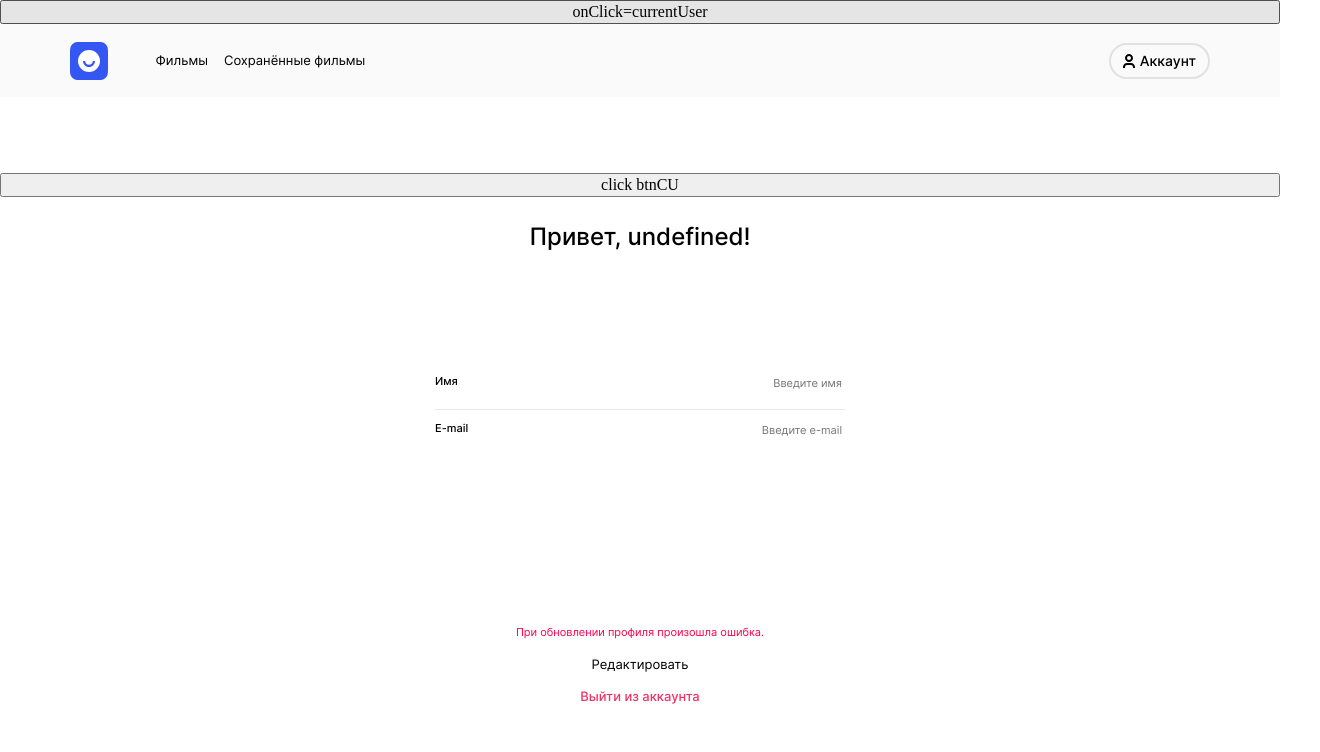
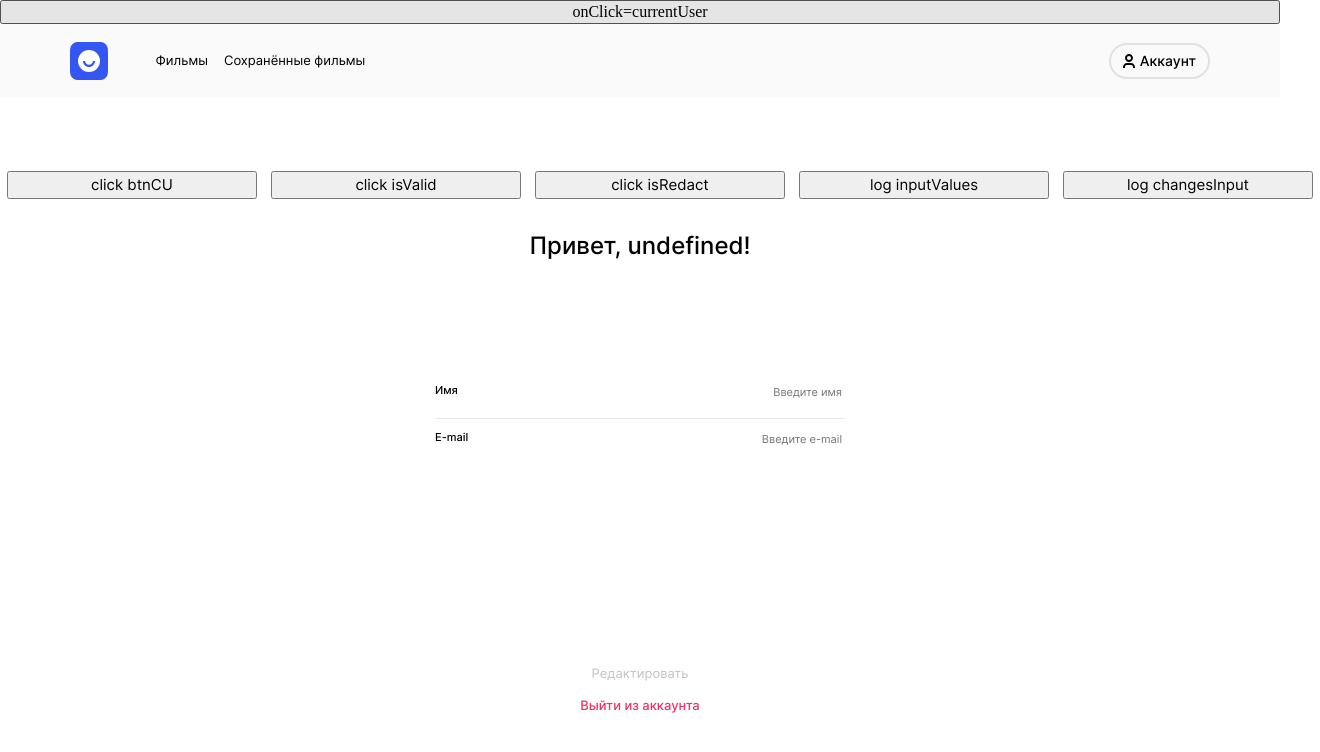
Before and after one commit to forgohill/movies-explorer-frontend, a React (Create React App) app: page /profile in a window 1280 px wide. Shown: the top 752 px of the page, 1320 px wide, since content can reach past the window. Built offline with nearby package versions, Linux system fonts and the light colour scheme; no server answers; sample sign-in values are in the browser's storage.

Commit message:
⚛️ Frontend #2 / доделал логику профиля

```diff
--- a/src/components/App/App.jsx
+++ b/src/components/App/App.jsx
@@ -40,14 +40,24 @@ function App() {
   // стейт навигации
   const [isAuthorized, setAuthorized] = useState(false);
   // стейт Context
-  const [currentUser, setCurrentUser] = React.useState({});
+  const [currentUser, setCurrentUser] = useState({});
   // стейт блокирует кнопку в момент отправки формы
   const [isBlockedButton, setIsBlockedButton] = useState(false);
   // стейт для хранения типа ошибок
-  const [sourceInfoTooltips, setSourceInfoTooltips] = React.useState({
+  const [sourceInfoTooltips, setSourceInfoTooltips] = useState({
     access: false,
     message: '',
+    isSuccess: false,
   });
+
+  const resetSourceInfoTooltips = () => {
+    setSourceInfoTooltips({
+      access: false,
+      message: '',
+      isSuccess: false,
+    });
+  }
+
 
   const togleAuthorized = () => {
     console.log('togleAuthorized');
@@ -103,6 +113,7 @@ function App() {
       })
       .finally(() => {
         setIsBlockedButton(false);
+
       })
   };
 
@@ -150,7 +161,7 @@ function App() {
       .then((res) => {
         if (res.exit) {
           console.log('user logged out');
-
+          resetSourceInfoTooltips();
           localStorage.removeItem('loginInMestoTrue');
           // setIsLoggedIn(false);
           setAuthorized(false);
@@ -177,15 +188,40 @@ function App() {
     // debugger;
     updateuserInfo(data)
       .then((res) => {
+        setCurrentUser(res);
+        setSourceInfoTooltips({
+          access: true,
+          isSuccess: true,
+          message: 'Данные профиля успешно изменены.',
+        });
         console.log(res);
       })
       .catch((err) => {
         console.error(err)
+        if (err === 409) {
+          setSourceInfoTooltips({
+            access: true,
+            isSuccess: false,
+            message: 'Пользователь с таким email уже существует.',
+          });
+          setIsBlockedButton(false);
+        } else {
+          setSourceInfoTooltips({
+            access: true,
+            isSuccess: false,
+            message: 'При регистрации пользователя произошла ошибка.',
+          });
+          setIsBlockedButton(false);
+        }
       })
       .finally(() => {
-        console.log('finally updateuserInfo App')
-      })
-      ;
+        console.log('finally updateuserInfo App');
+        // setTimeout(setSourceInfoTooltips({
+        //   access: false,
+        //   message: '',
+        //   isSuccess: false,
+        // }), 10000);
+      });
 
   }
 
@@ -206,8 +242,6 @@ function App() {
     console.log('currentUser — ');
     console.log(currentUser);
   }, [isAuthorized]);
-
-
 
   const onClickCurrentUser = () => {
     console.log(currentUser);
@@ -287,7 +321,9 @@ function App() {
                   isLoggedIn={isAuthorized}
                   onAuth={togleAuthorized}
                   onRemoveCookie={removeCookie}
+                  sourceInfoTooltips={sourceInfoTooltips}
                   onUpdateUserInfo={handlerUserInfo}
+                // onResetSourceInfoTooltips={resetSourceInfoTooltips}
                 >
                 </ProtectedRoute>
               }
--- a/src/components/Profile/Profile.css
+++ b/src/components/Profile/Profile.css
@@ -73,7 +73,6 @@
 }
 
 .profile__input {
-
   color: #000;
   text-align: right;
   font-family: 'Inter', Arial, sans-serif;
@@ -85,13 +84,25 @@
   outline: none;
 }
 
+.profile__input:hover {
+  color: #000000cc;
+  transition: 1s ease;
+}
+
 .profile__input:focus {
   border-bottom: 1px solid #3456F3;
+}
+
+
+.profile__input:focus:hover {
+  /* border-bottom: 1px solid #3456F3; */
+  color: #000;
 }
 
 .profile__input:disabled {
   background-color: #fff;
 }
+
 
 .profile__error {
   position: absolute;
@@ -117,6 +128,10 @@
   font-size: 11px;
   font-weight: 400;
   line-height: 1.18;
+}
+
+.profile__error-submit_success {
+  color: #2BE080;
 }
 
 .profile__btn-save {
@@ -158,6 +173,7 @@
 
   color: #C2C2C2;
   background-color: #F8F8F8;
+  cursor: auto;
 }
 
 .profile__error-submit_show {
@@ -184,6 +200,20 @@
   background-color: transparent;
 
   cursor: pointer;
+}
+
+.profile__btn-redact:hover {
+  color: #000000cc;
+}
+
+.profile__btn-redact:disabled {
+  cursor: auto;
+  color: #C2C2C2;
+}
+
+.profile__btn-redact:disabled:hover {
+  cursor: auto;
+  color: #C2C2C2;
 }
 
 .profile__link {
@@ -278,3 +308,34 @@
   }
 
 }
+
+.profile__btnContainer {
+  margin: 0 auto;
+  display: flex;
+  /* flex-direction: column; */
+  flex-direction: row;
+
+
+}
+
+.profile__btnContainer button {
+  margin: 7px;
+  padding: 3px 15px;
+  width: 250px;
+  flex-wrap: wrap;
+  /* padding: 10px; */
+  /* background-color: #3456F3; */
+  color: #000;
+  font-family: 'Inter', Arial, sans-serif;
+  font-size: 15px;
+  font-weight: 400;
+  line-height: 1.23;
+}
+
+.profile__btnContainer button:hover {
+  background-color: rgba(255, 105, 180, .2);
+  cursor: pointer;
+  font-weight: 900;
+  border-radius: 10px;
+  border: transparent;
+}
--- a/src/components/Profile/Profile.jsx
+++ b/src/components/Profile/Profile.jsx
@@ -8,11 +8,18 @@ import './Profile.css';
 const Profile = ({
   onAuth,
   onRemoveCookie,
+  sourceInfoTooltips,
+  // onResetSourceInfoTooltips,
   onUpdateUserInfo
 }) => {
   // const { email, name } = useContext(CurrentUserContext);
   const { name, email } = useContext(CurrentUserContext);
   const [isVisible, setIsVisible] = useState(true);
+  const [isRedact, setIsRedact] = useState(false);
+  const [changesInput, setChangesInput] = useState({
+    name: '',
+    email: '',
+  });
 
   const {
     inputValues,
@@ -20,68 +27,128 @@ const Profile = ({
     isValid,
     handleChange,
     setInputValues,
+    setIsValid,
   } = useValidationsForms();
 
   const handleSubmit = (e) => {
     e.preventDefault();
     console.log('СРАБОТАЛ handleSubmit Profile');
+    // setIsValid(true);
     // const date = { inputValues.name, inputValues.email }
+    if (isValid) {
+      console.log('СРАБОТАЛ isValid Profile');
       onUpdateUserInfo(inputValues);
       setIsVisible(!isVisible);
     }
+  }
+
+  // const inputName = useRef(null);
+  // const focusInputName = () => {
+  //   inputName.current.focus();
+  // };
 
 
   const handleRedact = (e) => {
     console.log('СРАБОТАЛ handleRedact Profile');
     e.preventDefault();
     setIsVisible(!isVisible);
-
+    setIsValid(true);
     // if (isVisible === true) {
     //   return setIsVisible(false)
     // }
     // return setIsVisible(true);
-
   }
 
   const btnCU = () => {
     console.log(name, email);
   }
 
+  // эффект котороый отвечает за
+  // отображение на странице из
+  // карентЮзер контекста
   useEffect(() => {
-    setInputValues({ name, email })
+    setInputValues({ name, email });
+    setChangesInput({ name, email });
+    console.log(`isValid  ${isValid}`);
     // setIsVisible(true);
   }, [name, email]);
+
+  useEffect(() => {
+    console.log('хуяк');
+    if (
+      inputValues.name === changesInput.name
+      && inputValues.email === changesInput.email
+    ) {
+      console.error('РАВНО!!!')
+      // setIsVisible(true);
+      setIsRedact(true);
+    } else {
+      console.error('___НЕРАВНО___');
+      // setIsVisible(false);
+      setIsRedact(false);
+      // setIsValid(true);
+    }
+  }, [inputValues])
+
+  useEffect(() => {
+    // focusInputName();
+  }, [isVisible]);
 
   return (
     <main
       className='profile'>
-
+      <div
+        className='profile__btnContainer'>
         <button
           onClick={btnCU}>
           click btnCU
         </button>
 
+        <button
+          onClick={() => { console.log(`isValid  ${isValid}`); }}>
+          click isValid
+        </button>
+
+        <button
+          onClick={() => { console.log(`isRedact ${isRedact}`); }}>
+          click isRedact
+        </button>
+
+        <button
+          onClick={() => { console.log(inputValues) }}>
+          log inputValues
+        </button>
+
+        <button
+          onClick={() => { console.log(changesInput) }}>
+          log changesInput
+        </button>
+      </div>
+
       <div className="profile__container">
-        <h1 className="profile__title">{`Привет, ${inputValues.name}!`}</h1>
+        <h1 className="profile__title">{`Привет, ${name}!`}</h1>
         <form className='profile__form'
           // onSubmit={handleRedact}
           onSubmit={handleSubmit}
-
           noValidate
         >
           <label
+
             htmlFor="email"
             className='profile__label'>
+
             Имя
             <input
               placeholder='Введите имя'
               value={inputValues.name ?? ''}
+              // ref={inputName}
               name='name'
-              disabled={isVisible}
+              // disabled={isVisible}
               type="text"
               id='email'
               className='profile__input'
               onChange={handleChange}
+              // onClick={handleRedact}
               required />
             <span
               className='profile__error'>
@@ -97,7 +164,7 @@ const Profile = ({
             className='profile__label'>
             E-mail
             <input
-              disabled={isVisible}
+              // disabled={isVisible}
               // value={'pochta@yandex.ru'}
               placeholder='Введите e-mail'
               value={inputValues.email ?? ''}
@@ -118,11 +185,14 @@ const Profile = ({
             className={`profile__error-submit
               ${isVisible === false
                 ? 'profile__error-submit_show'
-                : ''}`}>
-            При обновлении профиля произошла ошибка.
+                : ''}
+            ${sourceInfoTooltips.isSuccess ? 'profile__error-submit_success' : ''}`}>
+            {sourceInfoTooltips.message}
+            {/* При обновлении профиля произошла ошибка. */}
           </span>
+
           <button
-            // disabled
+            disabled={!isValid}
             // onClick={handleRedact}
             className={`profile__btn-save
             ${isVisible === false
@@ -134,6 +204,7 @@ const Profile = ({
         </form>
 
         <button
+          disabled={isRedact || !isValid}
           onClick={handleRedact}
           className={`profile__btn-redact
               ${isVisible === true
```
Lines whose indentation alone changed are shown as unchanged.
